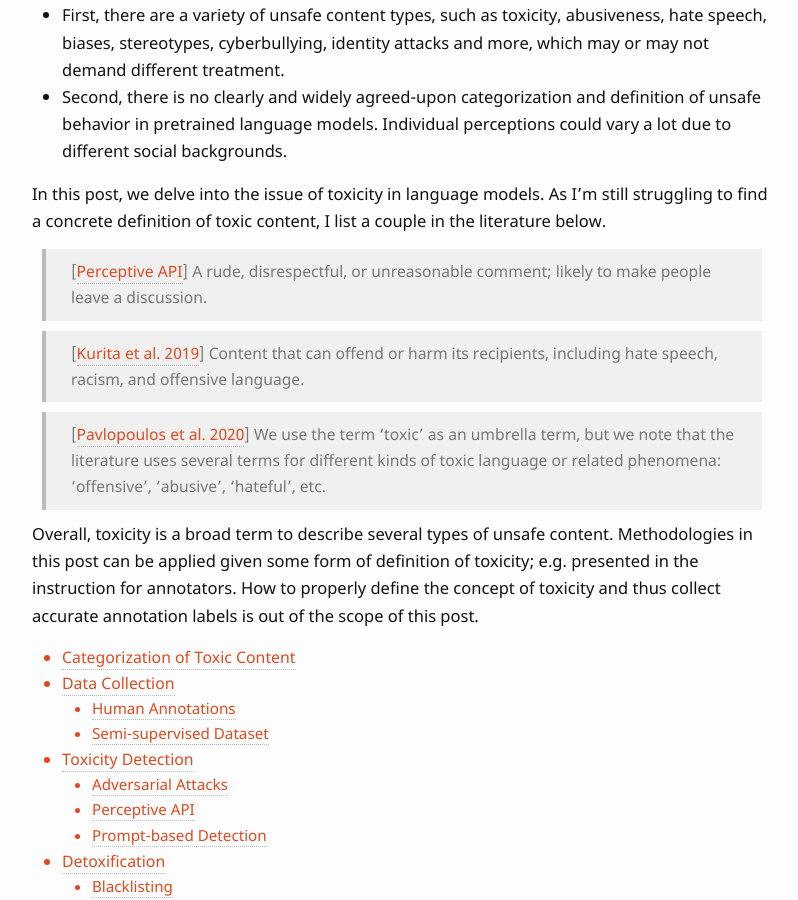
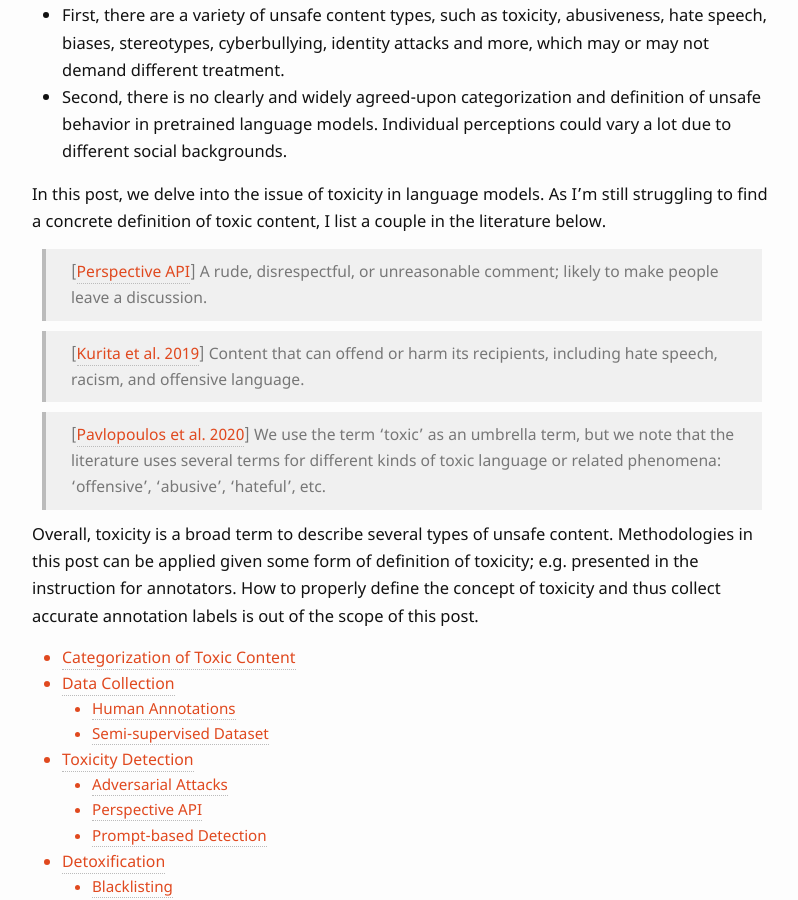
Before and after one commit to lilianweng/lil-log, a Jekyll site: the page built from _posts/2021-03-21-reducing-toxicity-in-language-models.md, in a window 1280 px wide and 900 px high, scrolled down 589 px. Shown: the whole window, without its empty margins (238-1036 px from the left). Built offline with Jekyll 4.4.1, drawn with Linux system fonts in a browser that asks for light colours; some web fonts are replaced; formulas are drawn with MathJax 3; comment, search, counter and statistics services are not loaded; some of the changed text lies outside the part shown.

Commit message:
perspective --> perspective

```diff
--- a/_posts/2021-03-21-reducing-toxicity-in-language-models.md
+++ b/_posts/2021-03-21-reducing-toxicity-in-language-models.md
@@ -19,7 +19,7 @@
 
 In this post, we delve into the issue of toxicity in language models. As I'm still struggling to find a concrete definition of toxic content, I list a couple in the literature below.
 
-> [[Perceptive API](https://support.perspectiveapi.com/s/about-the-api-attributes-and-languages)] A rude, disrespectful, or unreasonable comment; likely to make people leave a discussion.
+> [[Perspective API](https://support.perspectiveapi.com/s/about-the-api-attributes-and-languages)] A rude, disrespectful, or unreasonable comment; likely to make people leave a discussion.
 
 > [[Kurita et al. 2019](https://arxiv.org/abs/1912.06872)] Content that can offend or harm its recipients, including hate speech, racism, and offensive language.
 
@@ -147,9 +147,9 @@
 
 
 
-### Perceptive API
+### Perspective API
 
-**Perceptive API** ([www.perspectiveapi.com](https://www.perspectiveapi.com/)) is the most widely used commercial API for toxic content detection. Perspective trains machine learning models to provide scores for several different [attributes](https://support.perspectiveapi.com/s/about-the-api-attributes-and-languages): toxicity, severe toxicity, insult, profanity, identity attack, threat, and sexually explicit. Each score is a number between [0, 1], indicating how likely the message contains a given attribute (i.e. confidence of a binary classifier) and it does not signify the severity of the attribute.
+**perspective API** ([www.perspectiveapi.com](https://www.perspectiveapi.com/)) is the most widely used commercial API for toxic content detection. Perspective trains machine learning models to provide scores for several different [attributes](https://support.perspectiveapi.com/s/about-the-api-attributes-and-languages): toxicity, severe toxicity, insult, profanity, identity attack, threat, and sexually explicit. Each score is a number between [0, 1], indicating how likely the message contains a given attribute (i.e. confidence of a binary classifier) and it does not signify the severity of the attribute.
 
 ![Perspective API]({{ '/assets/images/about-perspective-api.png' | relative_url }})
 {: style="width: 100%;" class="center"}
```
